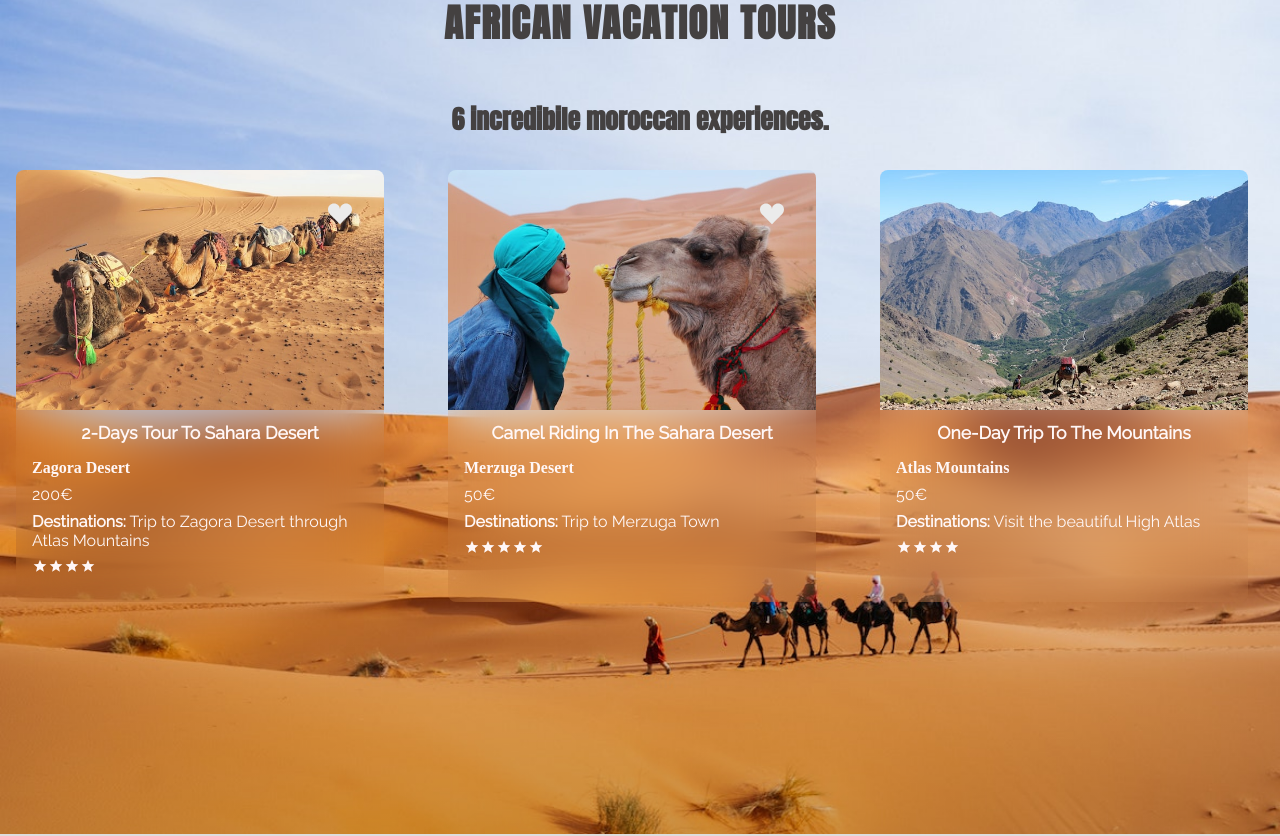
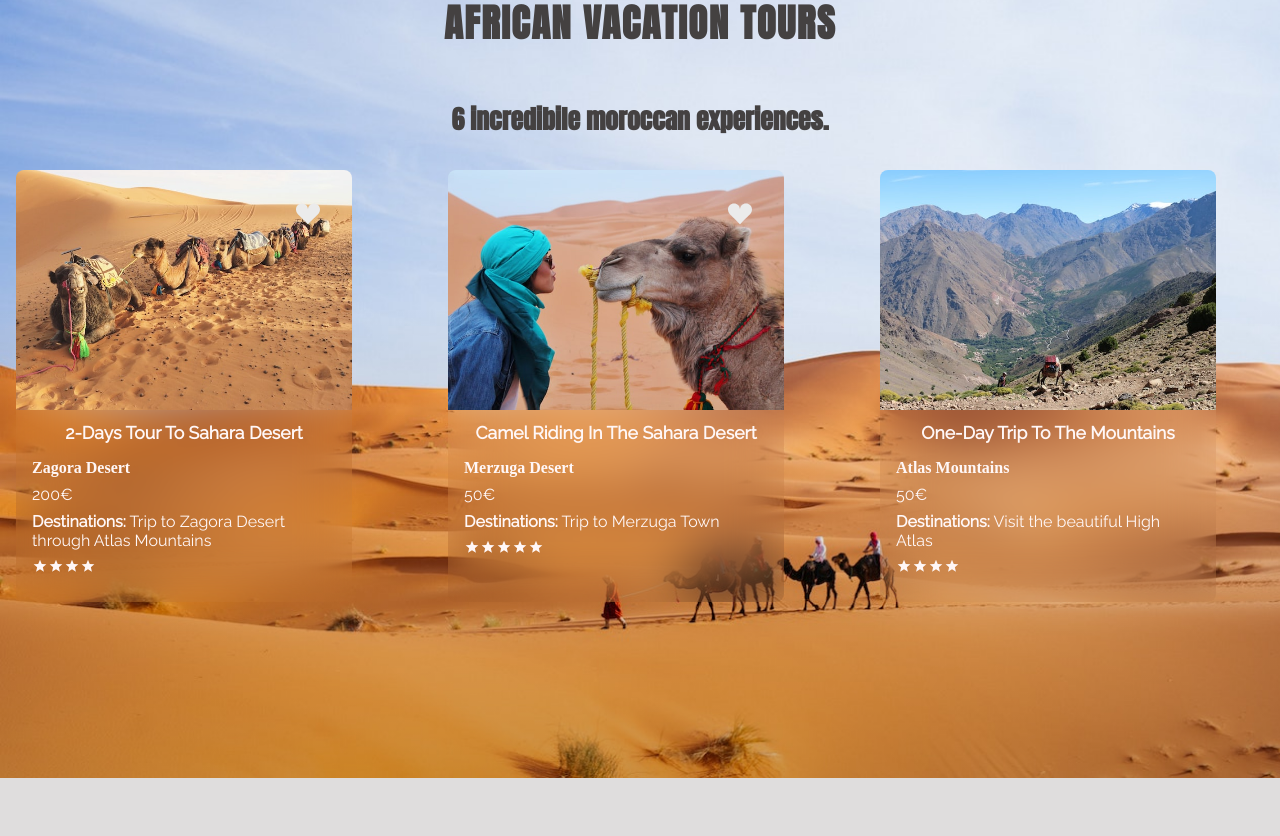
Before and after one commit to larissioana/africa-tours, a React (Create React App) app: page / in a window 1280 px wide. Shown: the part 2980-3816 px from the top of the page. Built offline with nearby package versions, Linux system fonts and the light colour scheme.

Commit message:
setup commit

```diff
--- a/src/components/Footer.js
+++ b/src/components/Footer.js
@@ -19,8 +19,7 @@ const Footer=()=>{
                 </ul>
                 </div>
             })}
-
-         </footer>
+          </footer>
          <div className="social-links">
          {socialLinks.map(link=>{
                 const{id,href,icon}=link;
--- a/src/components/Home.js
+++ b/src/components/Home.js
@@ -25,7 +25,6 @@ const Wrapper=styled.div`
     height:100vh;
     object-fit: cover;
 
-
- }
+}
 
 `;
--- a/src/components/Morocco.js
+++ b/src/components/Morocco.js
@@ -5,7 +5,7 @@ import {BsSuitHeartFill} from 'react-icons/bs';
 //Styles
 import { Wrapper } from "../styles";
 import {useState} from 'react';
-import styled from "styled-components";
+
 
 const Morocco=()=>{
     const [moroccoTours,setMoroccoTours]=useState(toursMorroco);
--- a/src/components/NextAdventure.js
+++ b/src/components/NextAdventure.js
@@ -6,7 +6,7 @@ import { useState } from "react";
 
 const NextAdventure=()=>{
     const[value,setValue]=useState(1);
-    const{id,image,title,info}=adventure[value];
+    const{image,title,info}=adventure[value];
 
     return(
        <>
@@ -16,7 +16,6 @@ const NextAdventure=()=>{
             </h3>
        </Title>
         <Wrapper>
-
         <div className="btn-container">
                 {
                     adventure.map((item,index)=>{
@@ -111,6 +110,9 @@ const Wrapper=styled.div`
 
             }
         }
+        .title-btn{
+            color:#17181a;
+        }
          @media (max-width:475px){
 
       .container{
--- a/src/components/Tours.js
+++ b/src/components/Tours.js
@@ -30,7 +30,7 @@ export default Tours;
   ),
   url(${image});
   background-size:100%,cover;
-  height:107vh;
+  height:50rem;
   background-repeat: no-repeat;
      h1{
     font-family: "Anton",sans-serif;
--- a/src/components/ToursSection.js
+++ b/src/components/ToursSection.js
@@ -31,7 +31,7 @@ const Container=styled.div`
   ),
   url(${image});
   background-size:100%,cover;
-  height:110vh;
+  height:50rem;
   background-repeat: no-repeat;
 `;
 
--- a/src/styles.js
+++ b/src/styles.js
@@ -3,14 +3,15 @@ import styled from "styled-components"
 export const Wrapper=styled.div`
     margin:0rem auto 2rem auto;
     display: grid;
-    gap: 2rem;
+    gap: 4rem;
     grid-auto-flow: column;
-    grid-auto-columns: 25rem;
+    grid-auto-columns: 23rem;
     overflow-x: auto;
     scroll-behavior: smooth;
     overscroll-behavior-inline: contain;
     scrollbar-color: rgba(224, 224, 223,.8) rgba(122, 81, 84,.4);
     scrollbar-width:thin;
+    height:auto;
 
 .tours{
     min-width:20%;
```
Also changed, not shown: src/components/Destinations.js (+2 -17 lines).
